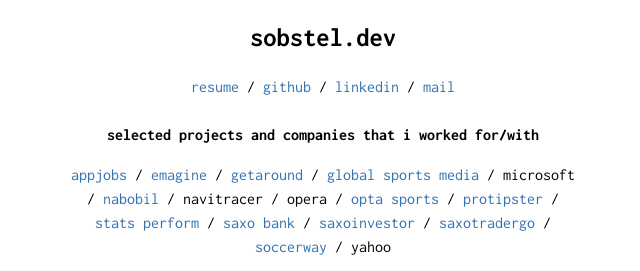
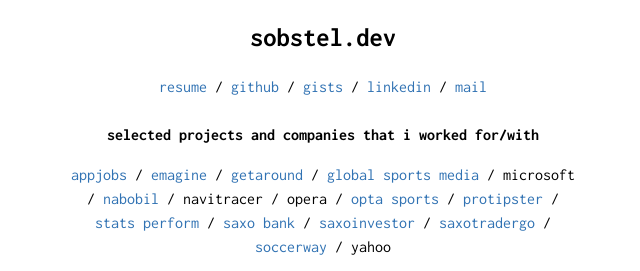
Before and after one commit to sobstel/sobstel.github.com, a Jekyll site: the page built from index.html, in a window 1280 px wide. Shown: the top 271 px of the page, without its empty margins (317-957 px from the left). Built offline with Jekyll 4.4.1, drawn with Linux system fonts in a browser that asks for light colours.

Commit message:
add gists

```diff
--- a/index.html
+++ b/index.html
@@ -9,6 +9,7 @@
     <p>
         <a href="https://read.cv/sobstel">resume</a> /
         <a href="https://github.com/sobstel">github</a> /
+        <a href="https://gist.github.com/sobstel">gists</a> /
         <a href="https://www.linkedin.com/in/sobstel/" rel="nofollow">linkedin</a> /
         <a href="mailto:przemek@sobstel.dev">mail</a>
     </p>
```
